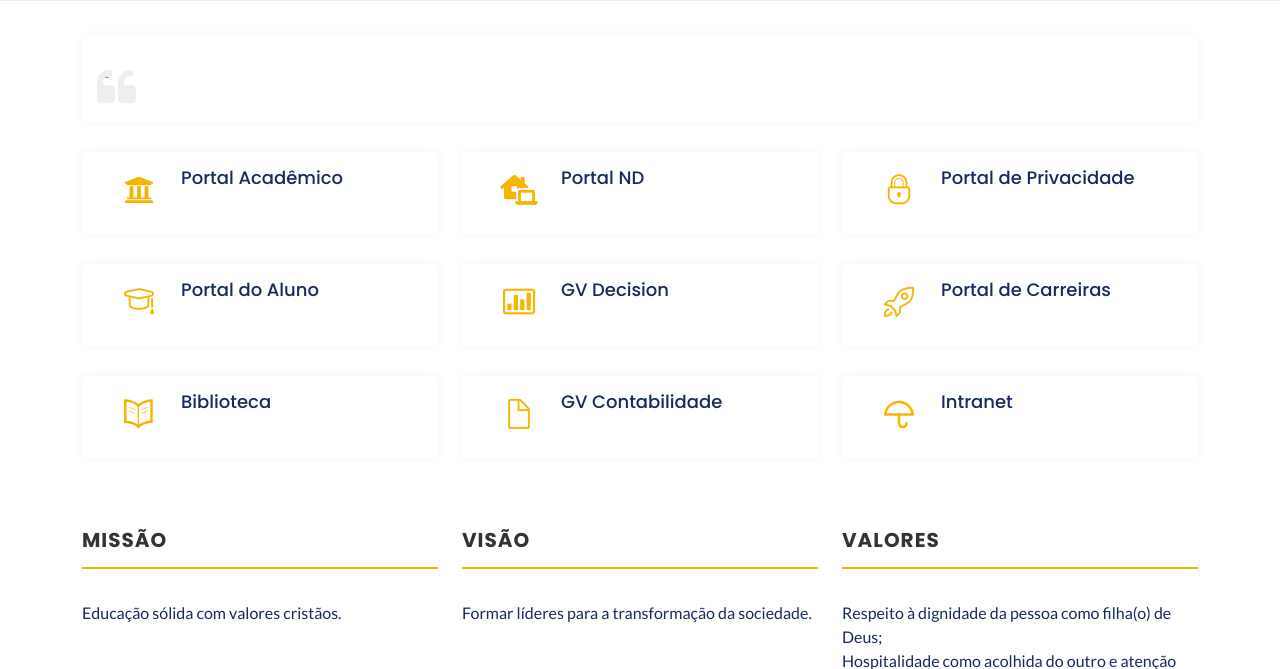
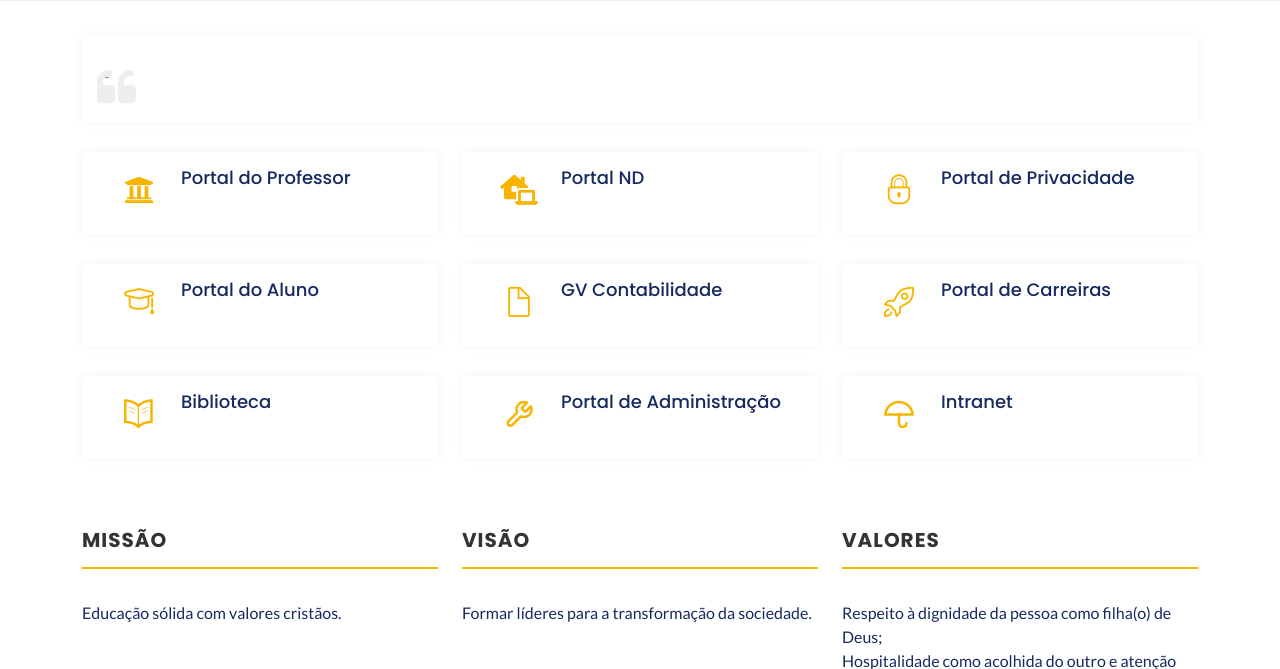
Before and after one commit to kochhann/nd_box, a Django app: template apps/core/templates/link_list.html in a window 1280 px wide. Shown: the part 245-914 px from the top of the page. Run offline with Django 3.2, Linux system fonts and the light colour scheme; the template is opened without the code that fills it, so the values that code supplies are empty; some libraries are stand-ins or nearby versions.

Commit message:
Alteração na lista de links da página principal

```diff
--- a/apps/core/templates/link_list.html
+++ b/apps/core/templates/link_list.html
@@ -13,7 +13,7 @@
 					<i class="icon-university"></i>
 				</span>
 				<div class="text">
-					<h4><a href="https://www.webnd.com.br/portalnotas/" target="_blank" style="color: #172a60;">Portal Acadêmico</a></h4>
+					<h4><a href="https://webnd.professor.gvdasa.com.br/" target="_blank" style="color: #172a60;">Portal do Professor</a></h4>
 				</div>
 			</div><!-- #item end -->
 
@@ -23,7 +23,7 @@
 					<i class="icon-study"></i>
 				</span>
 				<div class="text">
-					<h4><a href="#" style="color: #172a60;"data-bs-toggle="modal" data-bs-target="#modal_unidades">Portal do Aluno</a></h4>
+					<h4><a href="https://webnd.aluno.gvdasa.com.br" target="_blank" style="color: #172a60;">Portal do Aluno</a></h4>
 				</div>
 			</div><!-- #item end -->
 
@@ -56,20 +56,20 @@
 			<!-- Item 2 -->
 			<div class="box-item wow fadeInRight" data-wow-delay="1.1s">
 				<span class="icon">
-					<i class="icon-bar-chart"></i>
+					<i class="icon-line2-doc"></i>
 				</span>
 				<div class="text">
-					<h4><a href="https://www.webnd.com.br/GVDecision/" target="_blank" style="color: #172a60;">GV Decision</a></h4>
+					<h4><a href="https://www.webnd.com.br/ERP/" target="_blank" style="color: #172a60;">GV Contabilidade</a></h4>
 				</div>
 			</div><!-- #item end -->
 
 			<!-- Item 3 -->
 			<div class="box-item wow fadeInRight" data-wow-delay="1.7s">
 				<span class="icon">
-					<i class="icon-line2-doc"></i>
+					<i class="icon-line-tool"></i>
 				</span>
 				<div class="text">
-					<h4><a href="https://www.webnd.com.br/ERP/" target="_blank" style="color: #172a60;">GV Contabilidade</a></h4>
+					<h4><a href="https://webnd.painel.gvdasa.com.br/" target="_blank" style="color: #172a60;">Portal de Administração</a></h4>
 				</div>
 			</div><!-- #item end -->
 		</div>
```
